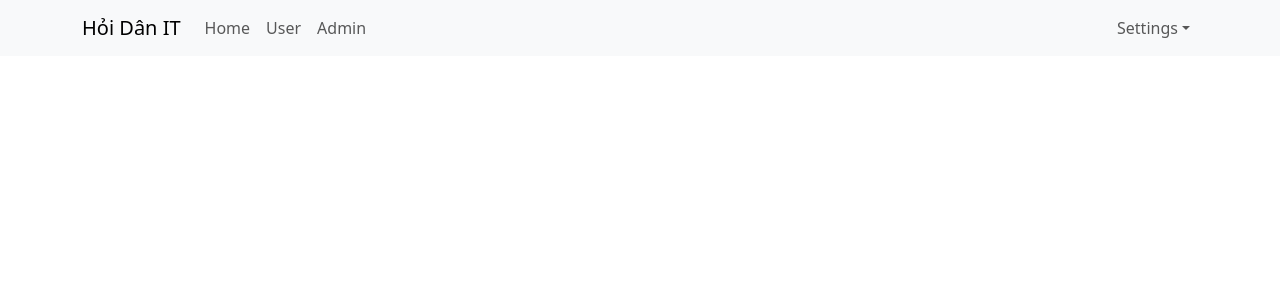
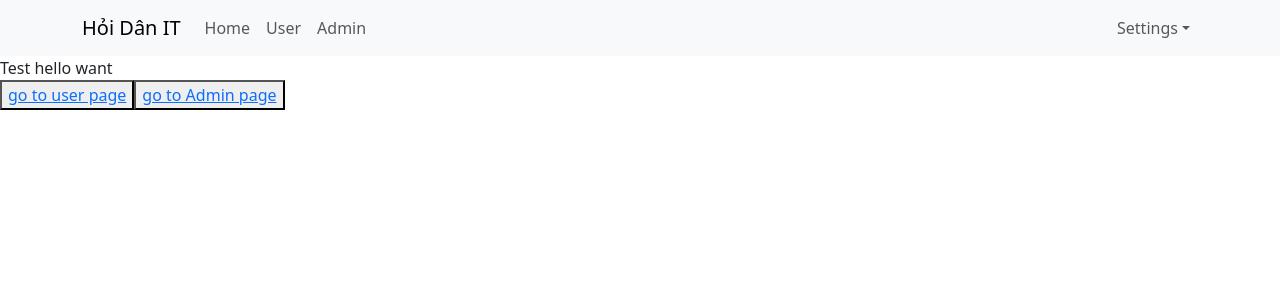
Before and after one commit to ninhtrong2k/react-js, a React (Create React App) app: page / in a window 1280 px wide. Shown: the top 300 px of the page. Built offline with nearby package versions, Linux system fonts and the light colour scheme.

Commit message:
video 48

```diff
--- a/src/App.js
+++ b/src/App.js
@@ -1,11 +1,22 @@
 import './App.scss';
 import Header from './components/Header/Header';
+import { Link } from "react-router-dom";
 const App = () => {
   return (
     <div className="App">
-      <Header/>
+      <Header />
+      <div>
+        Test hello want
+        <div>
+          <button>
+            <Link to="/users">go to user page</Link>
+          </button>
+          <button>
+            <Link to="/admins">go to Admin page</Link>
+          </button>
+        </div>
+      </div>
     </div>
   );
 }
-
 export default App;
--- /dev/null
+++ b/src/components/Admin/Admin.js
@@ -0,0 +1,8 @@
+const Admin = () => {
+    return (
+        <div>
+            Admin components
+        </div>
+    )
+}
+export default Admin;
--- a/src/components/Header/Header.js
+++ b/src/components/Header/Header.js
@@ -2,7 +2,7 @@
 import Nav from 'react-bootstrap/Nav';
 import Navbar from 'react-bootstrap/Navbar';
 import NavDropdown from 'react-bootstrap/NavDropdown';
-
+import { Link } from "react-router-dom";  /// điều hướng
 const Header = () => {
     return (
         <Navbar expand="lg" className="bg-body-tertiary">
@@ -11,9 +11,12 @@
                 <Navbar.Toggle aria-controls="basic-navbar-nav" />
                 <Navbar.Collapse id="basic-navbar-nav">
                     <Nav className="me-auto">
-                        <Nav.Link href="#home">Home</Nav.Link>
-                        <Nav.Link href="#link">User</Nav.Link>
-                        <Nav.Link href="#link">Admin</Nav.Link>
+                        <Link to="/" className='nav-link'>Home</Link>
+                        <Link to="/users" className='nav-link'>User</Link>
+                        <Link to="/admins" className='nav-link'>Admin</Link>
+                        {/* <Nav.Link to="/">Home</Nav.Link>
+                        <Nav.Link to="/users">User</Nav.Link>
+                        <Nav.Link to="/admins">Admin</Nav.Link> */}
                     </Nav>
                     <Nav>
                         <NavDropdown title="Settings" id="basic-nav-dropdown">
--- /dev/null
+++ b/src/components/User/User.js
@@ -0,0 +1,8 @@
+const User = () => {
+    return (
+        <div>
+            user components
+        </div>
+    )
+}
+export default User;
--- a/src/index.js
+++ b/src/index.js
@@ -5,13 +5,21 @@
 import { Provider } from 'react-redux';
 import store from './redux/store';
 import 'bootstrap/dist/css/bootstrap.min.css';
+// import * as ReactDOM from "react-dom/client";
+import { BrowserRouter, Routes, Route } from 'react-router-dom';  /// Điều hướng
+import User from './components/User/User';
+import Admin from './components/Admin/Admin';
 
 const root = ReactDOM.createRoot(document.getElementById('root'));
 root.render(
   <Provider store={store}>
-    <React.StrictMode>
-      <App />
-    </React.StrictMode>
+    <BrowserRouter>
+      <Routes>
+        <Route path='/' element={<App />}></Route>
+        <Route path='users' element={<User />}></Route>
+        <Route path='admins' element={<Admin />}></Route>
+      </Routes>
+    </BrowserRouter>
   </Provider>
 );
 
```
